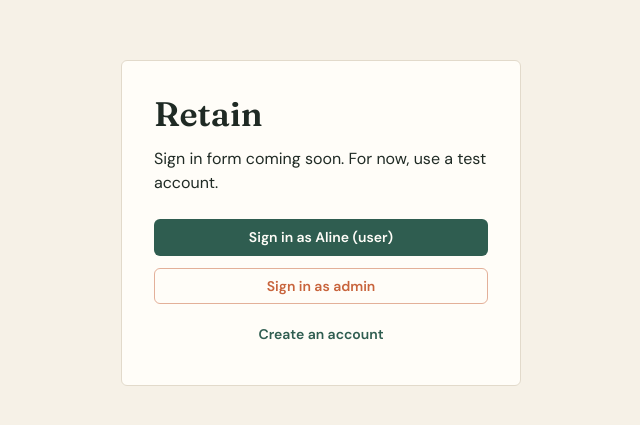
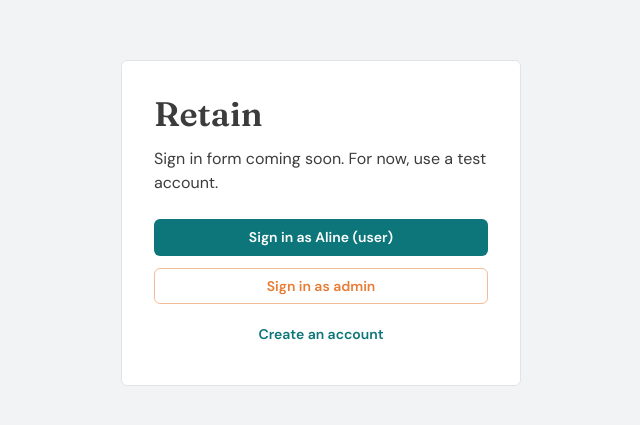
Before and after one commit to Bonaeineza31/retain, a React (Vite) app in the folder frontend/: page /signin in a window 1280 px wide. Shown: the part 177-602 px from the top of the page, without its empty margins (319-959 px from the left). Built offline with nearby package versions, Linux system fonts and the light colour scheme.

Commit message:
style: switched theme to teal and orange palette

```diff
--- a/frontend/index.html
+++ b/frontend/index.html
@@ -2,7 +2,7 @@
 <html lang="en">
   <head>
     <meta charset="UTF-8" />
-    <link rel="icon" type="image/svg+xml" href="/favicon.svg" />
+    <link rel="icon" type="image/svg+xml" href="/logo.svg" />
     <meta name="viewport" content="width=device-width, initial-scale=1.0" />
     <meta name="description" content="Retain, a personal expense and budget manager." />
     <link rel="preconnect" href="https://fonts.googleapis.com" />
--- a/frontend/src/theme/theme.ts
+++ b/frontend/src/theme/theme.ts
@@ -1,22 +1,24 @@
 import { createTheme } from '@mui/material/styles'
 
-const ink = '#1F2A24'
-const paper = '#F6F1E7'
-const surface = '#FFFDF8'
-const line = '#E2DACB'
+// teal and orange are taken from the eNoti app
+const ink = '#3C3C3C'
+const page = '#F2F3F5'
+const surface = '#FFFFFF'
+const line = '#E1E4E6'
 
 // success / warning / error double as the budget states:
 // within budget, approaching budget, over budget
 const theme = createTheme({
   palette: {
     mode: 'light',
-    primary: { main: '#2F5D50', contrastText: surface },
-    secondary: { main: '#C8643C', contrastText: surface },
-    success: { main: '#3F7D58' },
-    warning: { main: '#D99A2B' },
-    error: { main: '#B3412E' },
-    background: { default: paper, paper: surface },
-    text: { primary: ink, secondary: '#5C675F' },
+    primary: { main: '#0D767A', dark: '#0C5858', light: '#EAF4F3', contrastText: '#FFFFFF' },
+    // white text on this orange is too faint, so buttons use dark text
+    secondary: { main: '#E87C34', contrastText: '#2B2B2B' },
+    success: { main: '#2E7D5B', contrastText: '#FFFFFF' },
+    warning: { main: '#E3A21A', contrastText: '#2B2B2B' },
+    error: { main: '#C0392B', contrastText: '#FFFFFF' },
+    background: { default: page, paper: surface },
+    text: { primary: ink, secondary: '#666666' },
     divider: line,
   },
   shape: { borderRadius: 6 },
```
Also changed, not shown: frontend/public/favicon.svg (deleted), frontend/public/logo.svg (added).
